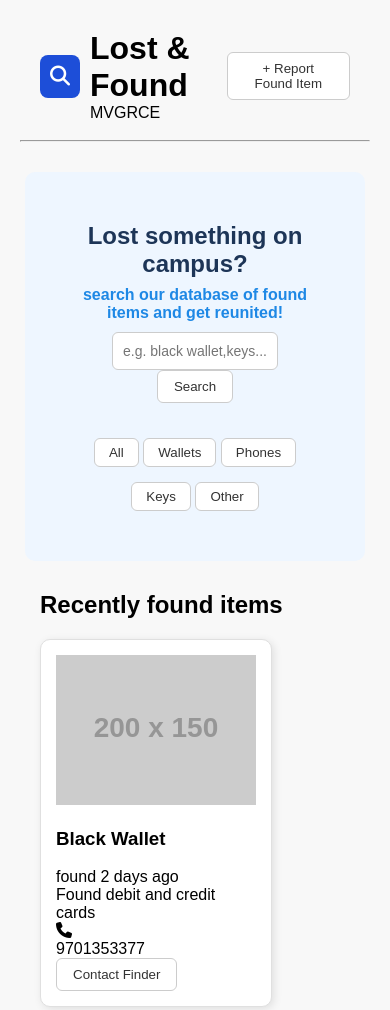
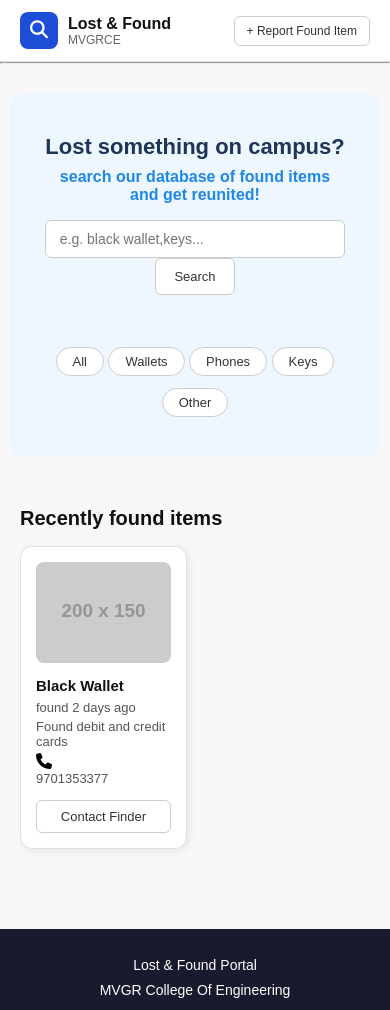
Before and after one commit to Nandinisri237/lost-and-found-portal, a website: page index.html in a window 390 px wide. Shown: the top 1010 px of the page. Drawn offline with Linux system fonts and the light colour scheme; no server answers; placeholder pictures from the web are drawn by us.

Commit message:
improved CSS

```diff
--- a/style.css
+++ b/style.css
@@ -1,177 +1,317 @@
+* {
+    box-sizing: border-box;
+    margin: 0;
+    padding: 0;
+}
+
 body {
     font-family: Arial, sans-serif;
     background-color: #f8f8f8;
-    margin:20px;
-
 }
 
-header{
-    display:flex;
-    justify-content:space-between;
-    align-items:center;
-    padding:10px 20px;
+/* HEADER */
+header {
+    display: flex;
+    justify-content: space-between;
+    align-items: center;
+    padding: 12px 20px;
+    background: white;
+    border-bottom: 1px solid #e0e0e0;
+    position: sticky;
+    top: 0;
+    z-index: 100;
 }
 
-.logo{
+.logo {
     display: flex;
     align-items: center;
     gap: 10px;
 }
 
-.logo-icon{
+.logo-icon {
     background-color: #1d4ed8;
     color: white;
-    padding: 10px;
+    padding: 8px 10px;
     border-radius: 8px;
-    font-size: 20px;
+    font-size: 18px;
+    flex-shrink: 0;
 }
 
+.logo h1 {
+    font-size: 18px;
+    color: #111;
+}
+
+.logo p {
+    font-size: 12px;
+    color: #666;
+}
+
+/* BUTTONS */
 button {
     background-color: white;
-    color:#333;
+    color: #333;
     border: 1px solid #ccc;
     padding: 8px 16px;
     border-radius: 6px;
     cursor: pointer;
+    font-size: 13px;
+    transition: 0.2s;
 }
 
-h1,p{
-    margin: 0;
+button:hover {
+    background-color: #f0f0f0;
 }
 
-.box h2{
-    color: #1d3557;
-    font-size: 24px;
-    margin-bottom: 8px;
-}
-.box p{
-    color: #1e88e5;
-    font-weight: bold;
-    margin: bottom 20px;
-}
-
-.box{
+/* SEARCH BOX */
+.box {
     background-color: #eef6ff;
-    padding:30px;
-    border-radius: 10px;
-    width: 80%;
+    padding: 30px 20px;
+    border-radius: 12px;
+    width: 90%;
     max-width: 750px;
     margin: 30px auto;
     text-align: center;
-
 }
 
-input[type="text"]{
-    width: 60%;
-    padding: 10px;
+.box h2 {
+    color: #1d3557;
+    font-size: 22px;
+    margin-bottom: 8px;
+}
+
+.box p {
+    color: #1e88e5;
+    font-weight: bold;
+    margin-bottom: 16px;
+}
+
+.search-row {
+    display: flex;
+    justify-content: center;
+    gap: 8px;
+    flex-wrap: wrap;
+}
+
+input[type="text"] {
+    width: 70%;
+    max-width: 400px;
+    padding: 10px 14px;
     border: 1px solid #ccc;
-    border-radius:6px;
+    border-radius: 6px;
     font-size: 14px;
-    margin-top: 10px;
+}
+
+.search-btn {
+    padding: 10px 18px;
+}
+
+/* FILTER BUTTONS */
+.filter-btn {
+    margin-top: 12px;
+    background-color: white;
+    color: #333;
+    border: 1px solid #ccc;
+    border-radius: 99px;
+    padding: 6px 16px;
+    font-size: 13px;
+    position: relative;
+    overflow: hidden;
+    transition: 0.2s;
+}
+
+.filter-btn:hover {
+    background-color: #1d4ed8;
+    color: white;
+    border-color: #1d4ed8;
+}
+
+@keyframes ripple {
+    from { transform: scale(0); opacity: 1; }
+    to { transform: scale(2); opacity: 0; }
+}
+
+/* CARDS GRID */
+section {
+    padding: 20px;
+    max-width: 1200px;
+    margin: 0 auto;
+}
+
+section h2 {
+    font-size: 20px;
+    margin-bottom: 16px;
+    color: #111;
+}
+
+.grid {
+    display: grid;
+    grid-template-columns: repeat(auto-fill, minmax(200px, 1fr));
+    gap: 16px;
 }
 
 .card {
     background-color: white;
     border: 1px solid #e0e0e0;
-    border-radius: 10px;
+    border-radius: 12px;
     padding: 15px;
-    width: 200px;
-    box-shadow: 2px 2px 8px rgba(0,0,0,0.1);
+    box-shadow: 2px 2px 8px rgba(0,0,0,0.08);
+    cursor: pointer;
+    transition: transform 0.2s, box-shadow 0.2s;
 }
 
-footer {
-    background-color: #1a1a2e;
-    color: white;
-    text-align: center;
-    padding: 20px;
-    margin-top: 40px;
-}
-
-form{
-    background-color: white;
-    padding: 30px;
-    border-radius: 10px;
-    box-shadow: 2px 2px 8px rgba(0,0,0,0.1);
-    width:90%;
-    max-width: 500px;
-    margin: 30px auto;
-}
-
-form div{
-    display:flex;
-    flex-direction: column;
-    margin-bottom: 15px;
-}
-
-form label{
-    font-weight: bold;
-    margin-bottom: 5px;
-}
-
-form input{
-    padding: 10px;
-    border:1px solid #ccc;
-    border-radius: 6px;
-    font-size: 14px;
-    width:100%;
-}
-
-.item-container{
-    max-width: 500px;
-    width: 90%;
-    margin:30px auto;
-    background: white;
-    border-radius: 10px;
-    box-shadow: 2px 2px 8px rgba(0,0,0,0.1);
-    padding:30px;
-}
-
-.filter-btn {
-    margin-top: 15px;
-    background-color: white;
-    color: #333;
-    border: 1px solid #ccc;
-    border-radius: 6px;
-    padding: 6px 14px;
-}
-
-.search-btn{
-    background-color: white;
-    color: #333;
-    border: 1px solid #ccc;
-}
-
-button:hover{
-    background-color: #f0f0f0;
-}
-section{
-    margin:20px;
-}
-
-/* Card hover lift */
-.card {
-    transition: transform 0.2s, box-shadow 0.2s;
-    cursor: pointer;
-}
 .card:hover {
     transform: translateY(-4px);
     box-shadow: 4px 8px 16px rgba(0,0,0,0.15);
 }
 
-/* Filter button active state */
-.filter-btn:hover {
+.card img {
+    width: 100%;
+    border-radius: 8px;
+    margin-bottom: 10px;
+}
+
+.card h3 {
+    font-size: 15px;
+    margin-bottom: 6px;
+    color: #111;
+}
+
+.card p {
+    font-size: 13px;
+    color: #555;
+    margin-bottom: 4px;
+}
+
+.card button {
+    margin-top: 10px;
+    width: 100%;
+    font-size: 13px;
+}
+
+/* FORM */
+form {
+    background-color: white;
+    padding: 30px;
+    border-radius: 12px;
+    box-shadow: 2px 2px 8px rgba(0,0,0,0.1);
+    width: 90%;
+    max-width: 500px;
+    margin: 30px auto;
+}
+
+form div {
+    display: flex;
+    flex-direction: column;
+    margin-bottom: 15px;
+}
+
+form label {
+    font-weight: bold;
+    margin-bottom: 5px;
+    font-size: 14px;
+    color: #333;
+}
+
+form input {
+    padding: 10px;
+    border: 1px solid #ccc;
+    border-radius: 6px;
+    font-size: 14px;
+    width: 100%;
+}
+
+form button {
+    width: 100%;
+    padding: 12px;
     background-color: #1d4ed8;
     color: white;
-    border-color: #1d4ed8;
-    transition: 0.2s;
+    border: none;
+    border-radius: 6px;
+    font-size: 15px;
+    margin-top: 10px;
 }
 
-/* Ripple effect */
-.filter-btn {
-    position: relative;
-    overflow: hidden;
+form button:hover {
+    background-color: #1a3fb5;
 }
-@keyframes ripple {
-    from { transform: scale(0); opacity: 1; }
-    to { transform: scale(2); opacity: 0; }
+
+/* ITEM DETAIL */
+.item-container {
+    max-width: 550px;
+    width: 90%;
+    margin: 30px auto;
+    background: white;
+    border-radius: 12px;
+    box-shadow: 2px 2px 8px rgba(0,0,0,0.1);
+    padding: 30px;
 }
+
+.item-container img {
+    width: 100%;
+    border-radius: 10px;
+    margin-bottom: 16px;
+}
+
+.item-container h2 {
+    font-size: 22px;
+    margin-bottom: 12px;
+    color: #111;
+}
+
+.item-container p {
+    font-size: 15px;
+    color: #444;
+    margin-bottom: 8px;
+}
+
+.item-container button {
+    width: 100%;
+    padding: 12px;
+    background-color: #1d4ed8;
+    color: white;
+    border: none;
+    border-radius: 6px;
+    font-size: 15px;
+    margin-top: 16px;
+}
+
+.item-container button:hover {
+    background-color: #1a3fb5;
+}
+
+/* FOOTER */
+footer {
+    background-color: #1a1a2e;
+    color: white;
+    text-align: center;
+    padding: 24px 20px;
+    margin-top: 60px;
+    font-size: 14px;
+    line-height: 1.8;
+}
+
+/* MOBILE */
+@media (max-width: 600px) {
+    .logo h1 {
+        font-size: 16px;
+    }
+
+    .box {
+        width: 95%;
+        padding: 20px 15px;
+    }
+
+    input[type="text"] {
+        width: 100%;
+    }
+
+    .grid {
+        grid-template-columns: repeat(auto-fill, minmax(150px, 1fr));
+    }
+
+    header button {
+        font-size: 12px;
+        padding: 7px 12px;
+    }
+}
```
